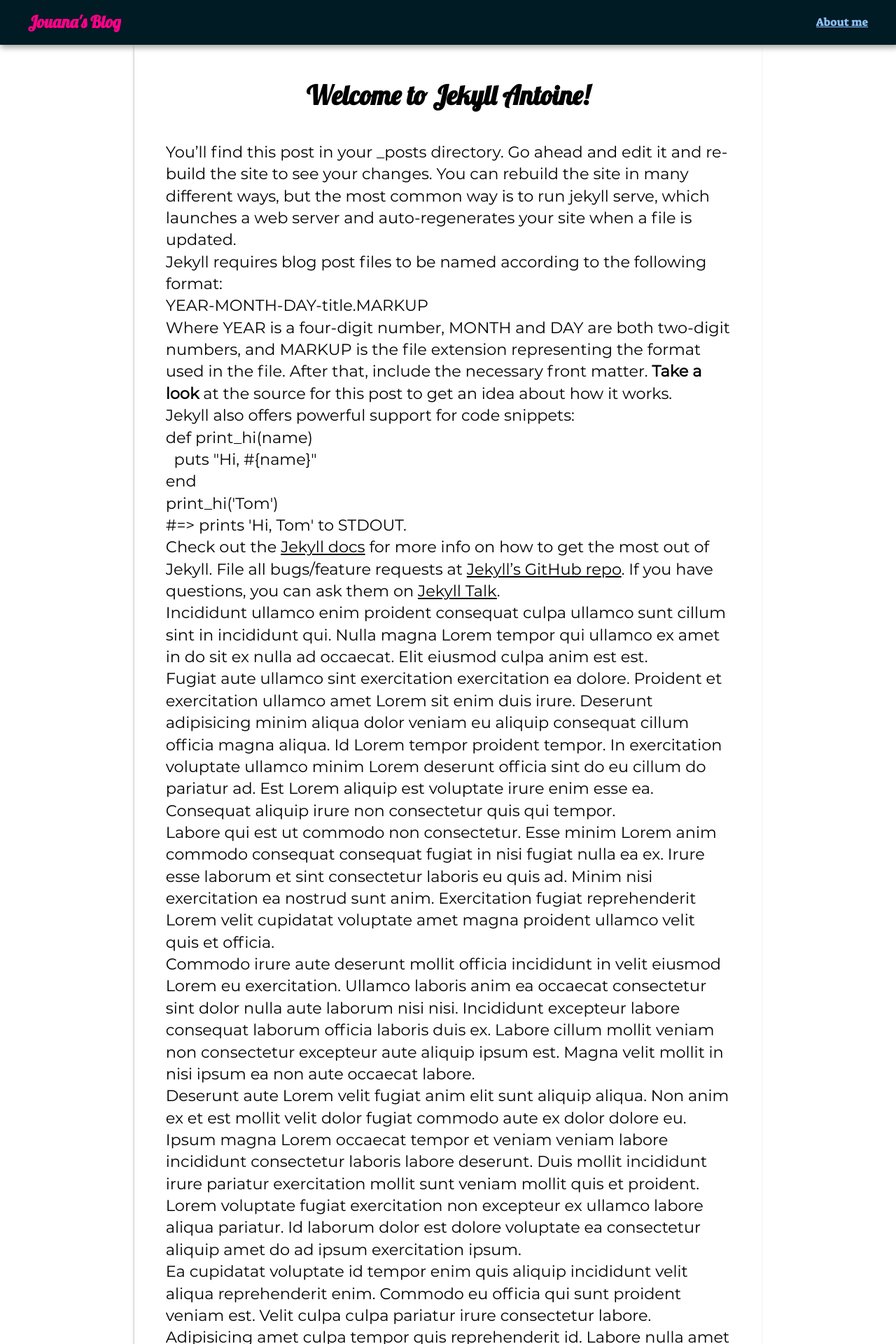
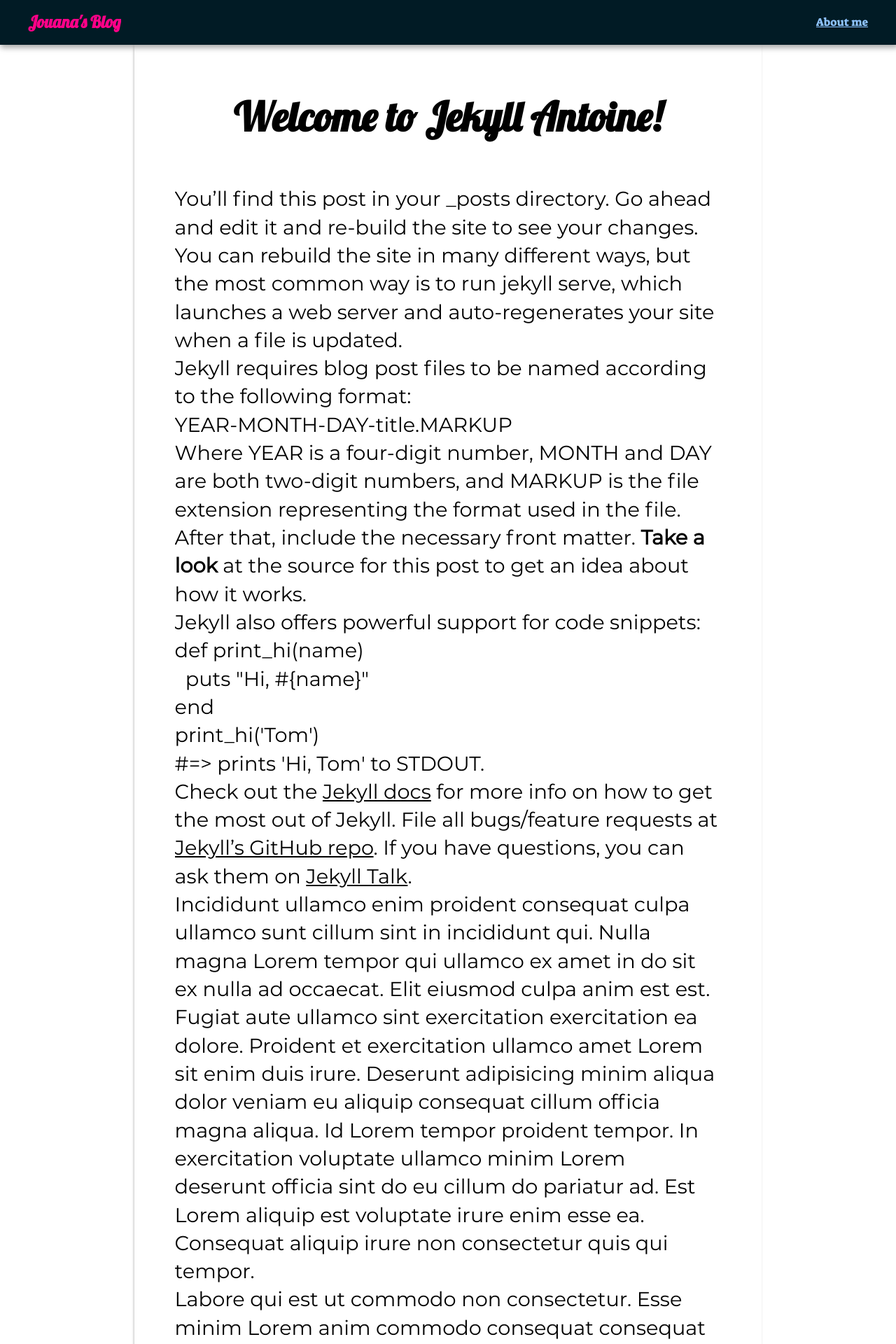
Before and after one commit to jouana/blog, a Jekyll site: the page built from _posts/2020-06-09-welcome-to-jekyll.markdown, in a window 1280 px wide. Shown: the top 1920 px of the page at 70% size. Built offline with Jekyll 4.4.1, drawn with Linux system fonts in a browser that asks for light colours.

Commit message:
Increase post font size to improve readabilty

```diff
--- a/_sass/_post.scss
+++ b/_sass/_post.scss
@@ -26,7 +26,7 @@
 }
 
 .blog--post-title {
-    font-size: 1.7em;
+    font-size: 2em;
     margin-bottom: 1em;
     font-family: Lobster;
     text-align: center;
@@ -34,6 +34,6 @@
 
 .blog-post--content {
     font-family: Montserrat;
-    font-size: 1.4em;
+    font-size: 1.8em;
     padding: 0 2em;
 }
```
